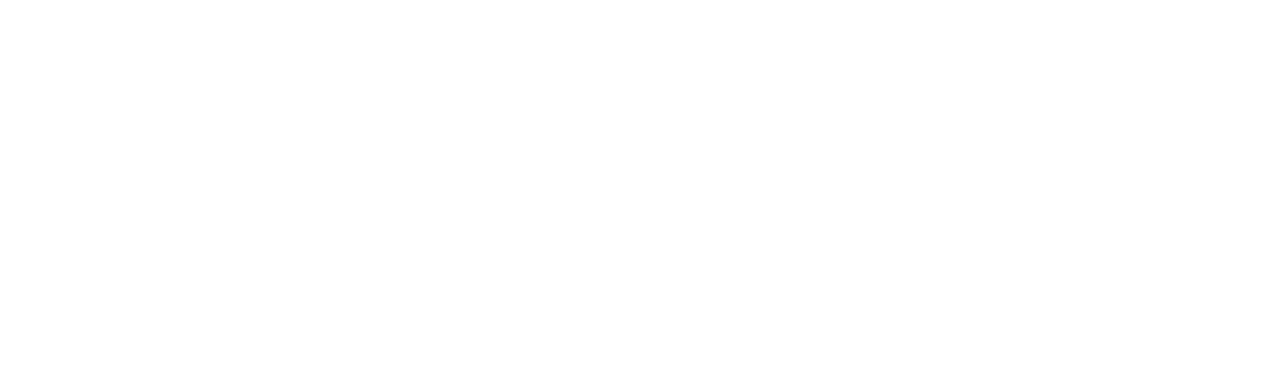
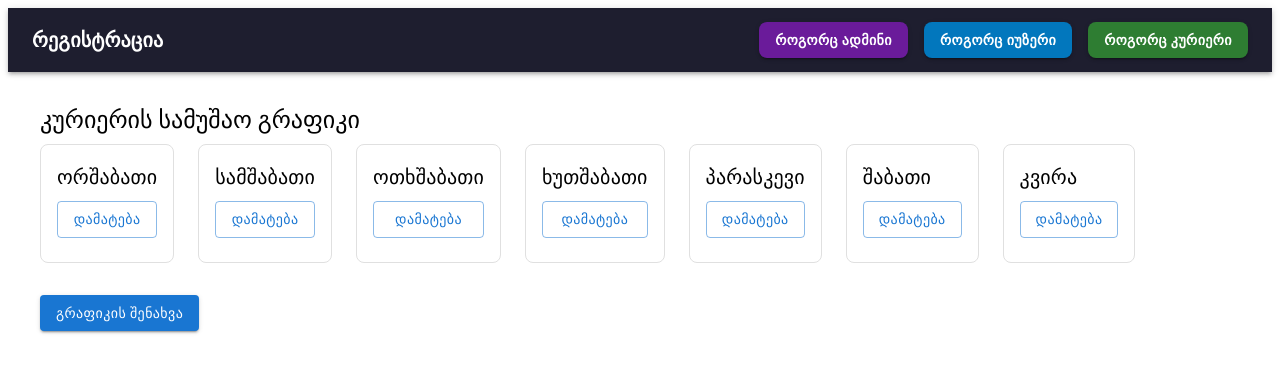
Before and after one commit to Guram-LM/Groupe__A, a React (Vite) app: page /courierTime in a window 1280 px wide. Before the commit this address had no page. Shown: the top 372 px of the page. Built offline with nearby package versions, Linux system fonts and the light colour scheme.

Commit message:
add Couriet arbeit plan

```diff
--- a/src/My-App/App-Router/Nav-Bar.tsx
+++ b/src/My-App/App-Router/Nav-Bar.tsx
@@ -2,6 +2,7 @@
 import UserRegistration from "../page/user/UserRegistration"
 import App_Leyout from "../page/app_leyout/App_Leyout"
 import UserList from "../page/user/UserList"
+import CourierTaim from "../page/corurier/CourierTaim"
 
 
 
@@ -11,6 +12,8 @@
       <Route path="/" element={<App_Leyout/>} >
         <Route index element={<UserList/>}  />
         <Route path="registeration" element={<UserRegistration/>} />
+        <Route path="courierTime" element={<CourierTaim/>} />
+
       </Route>
 
 
--- a/src/My-App/components/header/Header.tsx
+++ b/src/My-App/components/header/Header.tsx
@@ -38,7 +38,7 @@
           </Button>
           <Button
             component={Link}
-            to="/register/courier"
+            to="/courierTime"
             variant="contained"
             sx={{
               backgroundColor: "#2E7D32",
--- /dev/null
+++ b/src/My-App/page/corurier/CourierTaim.tsx
@@ -0,0 +1,164 @@
+import React, { useState } from 'react';
+import {
+  Box, Button, FormControl, Grid, InputLabel,
+  MenuItem, Select, Typography
+} from '@mui/material';
+const tags = ["ორშაბათი", "სამშაბათი", "ოთხშაბათი", "ხუთშაბათი", "პარასკევი", "შაბათი", "კვირა"];
+const hours = ["08", "09", "10", "11", "12", "13", "14", "15", "16", "17", "18", "19", "20"];
+const minutes = ["00", "10", "20", "30", "40", "50"];
+interface DaySchedule {
+  tag: string;
+  startHour: string;
+  startMinute: string;
+  endHour: string;
+  endMinute: string;
+}
+const CourierTaim = () => {
+  const [daySchedules, setDaySchedules] = useState<DaySchedule[]>([]);
+  const toggleDay = (tag: string) => {
+    setDaySchedules(prev => {
+      const exists = prev.find(d => d.tag === tag);
+      if (exists) {
+        return prev.filter(d => d.tag !== tag);
+      } else {
+        return [
+          ...prev,
+          {
+            tag,
+            startHour: "08",
+            startMinute: "00",
+            endHour: "18",
+            endMinute: "00"
+          }
+        ];
+      }
+    });
+  };
+  const updateSchedule = (tag: string, field: keyof Omit<DaySchedule, 'tag'>, value: string) => {
+    setDaySchedules(prev =>
+      prev.map(d =>
+        d.tag === tag ? { ...d, [field]: value } : d
+      )
+    );
+  };
+  const handleSubmit = () => {
+    const selectedDays = daySchedules.map(d => d.tag);
+    const dayOff = tags.filter(tag => !selectedDays.includes(tag));
+    const result = {
+      workingDays: daySchedules,
+      dayOff: dayOff
+    };
+    console.log(":package: გასაგზავნი მონაცემები:", result);
+    // აქ შეგიძლია გააგზავნო POST თი
+  };
+  return (
+    <Box p={4}>
+      <Typography variant="h5" gutterBottom>კურიერის სამუშაო გრაფიკი</Typography>
+      <Grid container spacing={3}>
+        {tags.map(tag => {
+          const selected = daySchedules.find(d => d.tag === tag);
+          return (
+            <Grid item xs={12} sm={6} md={4} key={tag}>
+              <Box border={1} borderRadius={2} p={2} borderColor={selected ? 'primary.main' : 'grey.300'}>
+                <Typography variant="h6">{tag}</Typography>
+                <Button
+                  variant={selected ? "contained" : "outlined"}
+                  color={selected ? "error" : "primary"}
+                  onClick={() => toggleDay(tag)}
+                  sx={{ my: 1 }}
+                  fullWidth
+                >
+                  {selected ? "წაშლა" : "დამატება"}
+                </Button>
+                {selected && (
+                  <>
+                    <Typography variant="body2">დაწყების დრო</Typography>
+                    <Box display="flex" gap={1}>
+                      <FormControl fullWidth>
+                        <InputLabel>საათი</InputLabel>
+                        <Select
+                          value={selected.startHour}
+                          label="საათი"
+                          onChange={(e) => updateSchedule(tag, "startHour", e.target.value)}
+                          MenuProps={{
+                            PaperProps: {
+                            style: {
+                                maxHeight: 48 * 4.5,
+                            },
+                            },
+                        }}
+                        >
+                          {hours.map(h => <MenuItem key={h} value={h}>{h}</MenuItem>)}
+                        </Select>
+                      </FormControl>
+                      <FormControl fullWidth>
+                        <InputLabel>წუთი</InputLabel>
+                        <Select
+                          value={selected.startMinute}
+                          label="წუთი"
+                          onChange={(e) => updateSchedule(tag, "startMinute", e.target.value)}
+                           MenuProps={{
+                            PaperProps: {
+                            style: {
+                                maxHeight: 48 * 4.5,
+                            },
+                            },
+                        }}
+                        >
+                          {minutes.map(m => <MenuItem key={m} value={m}>{m}</MenuItem>)}
+                        </Select>
+                      </FormControl>
+                    </Box>
+                    <Typography variant="body2" mt={2}>დასრულების დრო</Typography>
+                    <Box display="flex" gap={1}>
+                      <FormControl fullWidth>
+                        <InputLabel>საათი</InputLabel>
+                        <Select
+                          value={selected.endHour}
+                          label="საათი"
+                          onChange={(e) => updateSchedule(tag, "endHour", e.target.value)}
+                           MenuProps={{
+                            PaperProps: {
+                            style: {
+                                maxHeight: 48 * 4.5,
+                            },
+                            },
+                        }}
+                        >
+                          {hours.map(h => <MenuItem key={h} value={h}>{h}</MenuItem>)}
+                        </Select>
+                      </FormControl>
+                      <FormControl fullWidth>
+                        <InputLabel>წუთი</InputLabel>
+                        <Select
+                          value={selected.endMinute}
+                          label="წუთი"
+                          onChange={(e) => updateSchedule(tag, "endMinute", e.target.value)}
+                           MenuProps={{
+                            PaperProps: {
+                            style: {
+                                maxHeight: 48 * 4.5,
+                            },
+                            },
+                        }}
+                        >
+                          {minutes.map(m => <MenuItem key={m} value={m}>{m}</MenuItem>)}
+                        </Select>
+                      </FormControl>
+                    </Box>
+                  </>
+                )}
+              </Box>
+            </Grid>
+          );
+        })}
+      </Grid>
+      <Box mt={4}>
+        <Button variant="contained" color="primary" onClick={handleSubmit}>
+          გრაფიკის შენახვა
+        </Button>
+      </Box>
+    </Box>
+  );
+};
+export default CourierTaim;
--- a/src/My-App/page/user/UserList.tsx
+++ b/src/My-App/page/user/UserList.tsx
@@ -1,5 +1,6 @@
 import { useGetUserQuery } from "../../store/RT_query/query"
-import { Box, Grid, Typography, Avatar, Paper, CircularProgress, Alert } from "@mui/material";
+import { Box, Typography, Avatar, Paper, CircularProgress, Alert } from "@mui/material";
+import { Grid } from "@mui/material";
 
 
 const UserList = () => {
```
Also changed, not shown: src/My-App/page/corurier/CourierRegistration.tsx (added).
